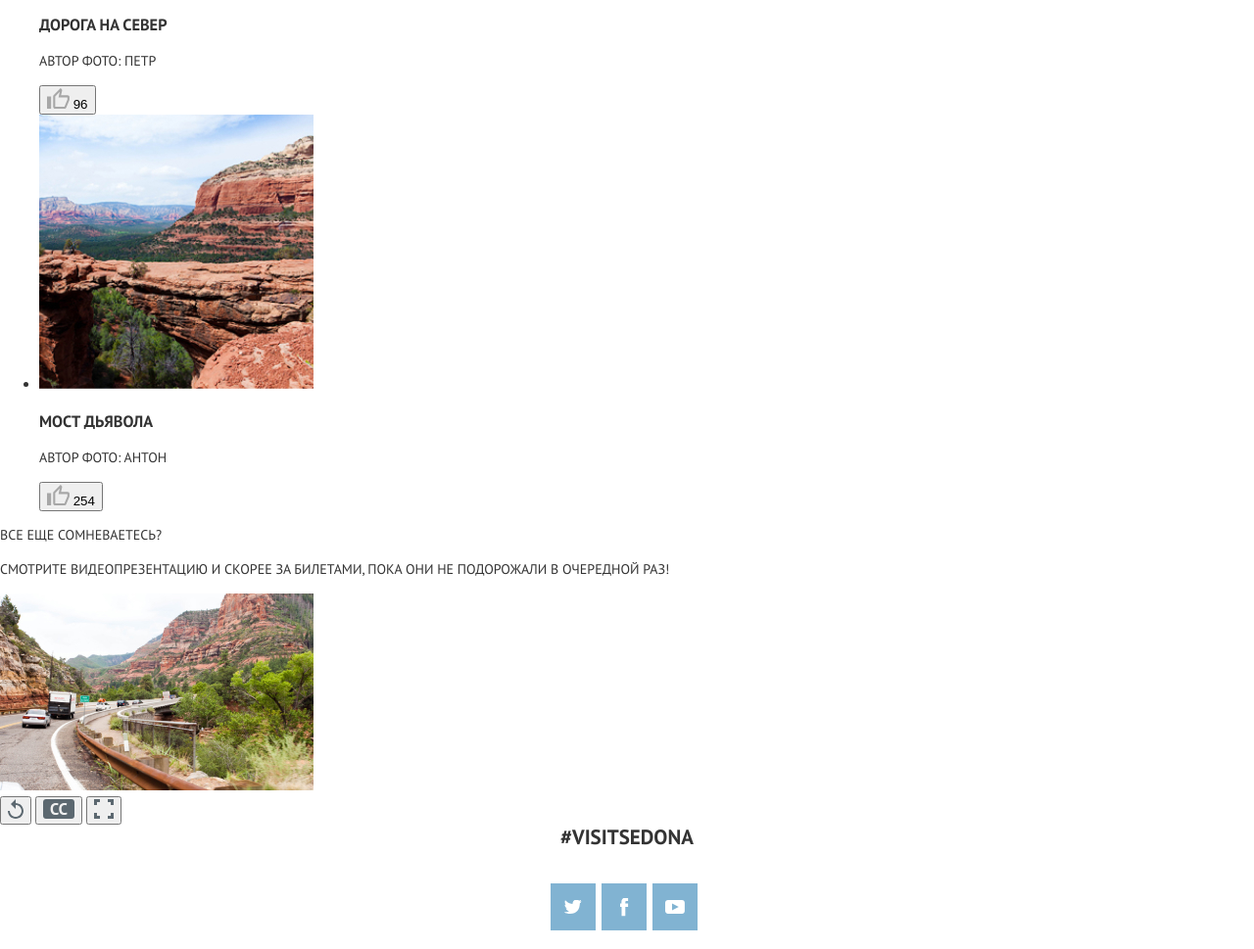
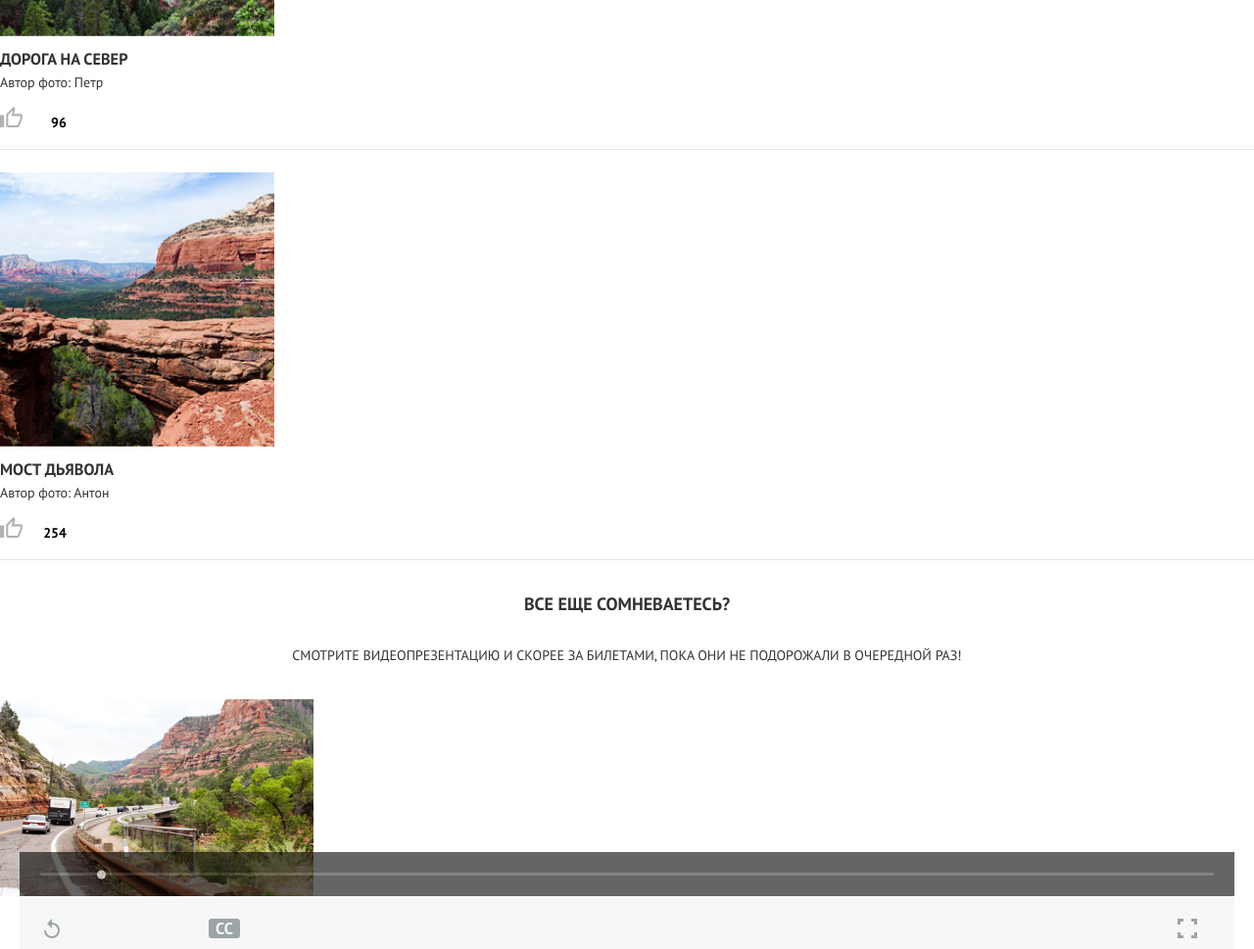
Before and after one commit to marytsigler/1033353-sedona-22, a website: page source/catalog.html in a window 1280 px wide. Shown: the part 1694-2663 px from the top of the page at 98% size. Drawn offline with nearby package versions, Linux system fonts and the light colour scheme; files that its build step writes are made by us from their sources.

Commit message:
Стилизация страницы каталога

```diff
--- a/source/catalog.html
+++ b/source/catalog.html
@@ -9,7 +9,7 @@
   <body class="page__body">
     <header class="page-header">
       <a class="page-header__logo" href="index.html">
-        <img class="page-header__logo-img" src="img/mobile/logotype.svg" width="101" height="84" alt="Логотип Седона">
+        <img class="page-header__logo-img" src="img/mobile/logotype.svg" width="132" height="84" alt="Логотип Седона">
       </a>
       <!-- Навигация /!-->
       <nav class="main-nav">
@@ -49,12 +49,12 @@
         <div class="intro__background intro__background--short">
           <img class="intro__img" src="img/mobile/text-sedona.svg" width="229" height="39" alt="Текст Седона">
         </div>
-        <div class="intro__content promo-content">
+        <div class="intro__content promo-content promo-content__text--catalog">
           <div class="promo-content__wrapper">
             <h1 class="promo-content__title">
               Фото и видео
             </h1>
-            <p class="promo-content__text">
+            <p class="promo-content__text promo-content__text--review">
               Не можете решиться на путешествие из-за курса? Фотографии помогут вам забыть о политике и экономике.
             </p>
           </div>
@@ -70,16 +70,16 @@
               <a class="photo__link" href="#!" >
                 <img class="photo__img" src="img/mobile/catalog1@1x.jpg" width="280" height="280" alt="Фото авто на дороге при закате солнца">
               </a>
-              <div class="photo__description description-photo">
-                <div class="description-photo__content">
-                  <h3 class="description-photo__title">
+              <div class="photo__description">
+                <div class="photo__content">
+                  <h3 class="photo__title">
                     Неродные просторы
                   </h3>
-                  <p class="description-photo__author">
+                  <p class="photo__author">
                     Автор фото: Борис
                   </p>
                 </div>
-                <div class="description-photo__likes">
+                <div class="photo__likes">
                   <button class="button-like" type="button" aria-label="Мне нравится!">
                     <svg class="button-like__icon" width="23" height="21" viewBox="0 0 23 21" fill="none" xmlns="http://www.w3.org/2000/svg">
                       <path opacity="0.3" d="M12.9636 3.78L12.3364 6.825L11.7091 9.45H14.3227H20.8045V11.55C20.8045 11.55 20.8045 11.55 20.8045 11.655L17.7727 18.9H8.36364V8.4L12.9636 3.78ZM2.09091 10.5V18.9V10.5ZM13.8 0L6.9 6.93C6.48182 7.245 6.27273 7.77 6.27273 8.4V18.9C6.27273 20.055 7.21364 21 8.36364 21H17.7727C18.6091 21 19.3409 20.475 19.6545 19.74L22.7909 12.285C22.8955 12.075 22.8955 11.76 22.8955 11.55V9.45H23C23 8.295 22.0591 7.35 20.9091 7.35H14.3227L15.3682 2.52V2.205C15.3682 1.785 15.1591 1.365 14.95 1.05L13.8 0ZM4.18182 8.4H0V21H4.18182V8.4Z" fill="black"/>
@@ -95,16 +95,16 @@
               <a class="photo__link" href="#!" >
                 <img class="photo__img" src="img/mobile/catalog2@1x.jpg" width="280" height="280" alt="Фото кактуса с желтыми цветами">
               </a>
-              <div class="photo__description description-photo">
-                <div class="description-photo__content">
-                  <h3 class="description-photo__title">
+              <div class="photo__description">
+                <div class="photo__content">
+                  <h3 class="photo__title">
                     Местная растительность
                   </h3>
-                  <p class="description-photo__author">
+                  <p class="photo__author">
                     Автор фото: Сергей
                   </p>
                 </div>
-                <div class="description-photo__likes">
+                <div class="photo__likes">
                   <button class="button-like" type="button" aria-label="Мне нравится!">
                     <svg class="button-like__icon" width="23" height="21" viewBox="0 0 23 21" fill="none" xmlns="http://www.w3.org/2000/svg">
                       <path opacity="0.3" d="M12.9636 3.78L12.3364 6.825L11.7091 9.45H14.3227H20.8045V11.55C20.8045 11.55 20.8045 11.55 20.8045 11.655L17.7727 18.9H8.36364V8.4L12.9636 3.78ZM2.09091 10.5V18.9V10.5ZM13.8 0L6.9 6.93C6.48182 7.245 6.27273 7.77 6.27273 8.4V18.9C6.27273 20.055 7.21364 21 8.36364 21H17.7727C18.6091 21 19.3409 20.475 19.6545 19.74L22.7909 12.285C22.8955 12.075 22.8955 11.76 22.8955 11.55V9.45H23C23 8.295 22.0591 7.35 20.9091 7.35H14.3227L15.3682 2.52V2.205C15.3682 1.785 15.1591 1.365 14.95 1.05L13.8 0ZM4.18182 8.4H0V21H4.18182V8.4Z" fill="black"/>
@@ -120,16 +120,16 @@
               <a class="photo__link" href="#!">
                 <img class="photo__img" src="img/mobile/catalog3@1x.jpg" width="280" height="280" alt="Фото дорога ведущая в горы">
               </a>
-              <div class="photo__description description-photo">
-                <div class="description-photo__content">
-                  <h3 class="description-photo__title">
+              <div class="photo__description">
+                <div class="photo__content">
+                  <h3 class="photo__title">
                     Дорога на север
                   </h3>
-                  <p class="description-photo__author">
+                  <p class="photo__author">
                     Автор фото: Петр
                   </p>
                 </div>
-                <div class="description-photo__likes">
+                <div class="photo__likes">
                   <button class="button-like" type="button" aria-label="Мне нравится!">
                     <svg class="button-like__icon" width="23" height="21" viewBox="0 0 23 21" fill="none" xmlns="http://www.w3.org/2000/svg">
                       <path opacity="0.3" d="M12.9636 3.78L12.3364 6.825L11.7091 9.45H14.3227H20.8045V11.55C20.8045 11.55 20.8045 11.55 20.8045 11.655L17.7727 18.9H8.36364V8.4L12.9636 3.78ZM2.09091 10.5V18.9V10.5ZM13.8 0L6.9 6.93C6.48182 7.245 6.27273 7.77 6.27273 8.4V18.9C6.27273 20.055 7.21364 21 8.36364 21H17.7727C18.6091 21 19.3409 20.475 19.6545 19.74L22.7909 12.285C22.8955 12.075 22.8955 11.76 22.8955 11.55V9.45H23C23 8.295 22.0591 7.35 20.9091 7.35H14.3227L15.3682 2.52V2.205C15.3682 1.785 15.1591 1.365 14.95 1.05L13.8 0ZM4.18182 8.4H0V21H4.18182V8.4Z" fill="black"/>
@@ -145,16 +145,16 @@
               <a class="photo__link" href="#!" >
                 <img class="photo__img" src="img/mobile/catalog4@1x.jpg" width="280" height="280" alt="Известная достопримечательность Седоны - Мост дьявола">
               </a>
-              <div class="photo__description description-photo">
-                <div class="description-photo__content">
-                  <h3 class="description-photo__title">
+              <div class="photo__description">
+                <div class="photo__content">
+                  <h3 class="photo__title">
                     Мост дьявола
                   </h3>
-                  <p class="description-photo__author">
+                  <p class="photo__author">
                     Автор фото: Антон
                   </p>
                 </div>
-                <div class="description-photo__likes">
+                <div class="photo__likes">
                   <button class="button-like" type="button" aria-label="Мне нравится!">
                     <svg class="button-like__icon" width="23" height="21" viewBox="0 0 23 21" fill="none" xmlns="http://www.w3.org/2000/svg">
                       <path opacity="0.3" d="M12.9636 3.78L12.3364 6.825L11.7091 9.45H14.3227H20.8045V11.55C20.8045 11.55 20.8045 11.55 20.8045 11.655L17.7727 18.9H8.36364V8.4L12.9636 3.78ZM2.09091 10.5V18.9V10.5ZM13.8 0L6.9 6.93C6.48182 7.245 6.27273 7.77 6.27273 8.4V18.9C6.27273 20.055 7.21364 21 8.36364 21H17.7727C18.6091 21 19.3409 20.475 19.6545 19.74L22.7909 12.285C22.8955 12.075 22.8955 11.76 22.8955 11.55V9.45H23C23 8.295 22.0591 7.35 20.9091 7.35H14.3227L15.3682 2.52V2.205C15.3682 1.785 15.1591 1.365 14.95 1.05L13.8 0ZM4.18182 8.4H0V21H4.18182V8.4Z" fill="black"/>
@@ -184,32 +184,30 @@
           </div>
           <div class="video__presentation">
             <div class="video__play">
-              <img src="img/mobile/video@1x.jpg" width="320" height="201" alt="Картинка-видео презентация о Седоне">
+              <img class="video__img" src="img/mobile/video@1x.jpg" width="320" height="201" alt="Картинка-видео презентация о Седоне">
             </div>
-            <div class="video__controls-panel controls">
+            <div class="video__controls controls">
               <div class="controls__scale">
-                  <div class="controls__bar">
-                  </div>
-                  <div class="controls__toggle" tabindex="0">
-                  </div>
+                <div class="controls__toggle" tabindex="0">
+                </div>
               </div>
               <div class="controls__buttons">
                 <button class="button-control button-control--replay" type="button" aria-label="Повтор видео">
-                  <svg class="button-control__icon" width="16" height="20" viewBox="0 0 16 20" fill="none" xmlns="http://www.w3.org/2000/svg">
-                    <path d="M8 4V0L3 5L8 10V6C11.3 6 14 8.7 14 12C14 15.3 11.3 18 8 18C4.7 18 2 15.3 2 12H0C0 16.4 3.6 20 8 20C12.4 20 16 16.4 16 12C16 7.6 12.4 4 8 4Z" fill="#5C6870"/>
+                  <svg class="button-control__icon" width="16" height="20" viewBox="0 0 16 20" fill="#5C6870" xmlns="http://www.w3.org/2000/svg">
+                    <path d="M8 4V0L3 5L8 10V6C11.3 6 14 8.7 14 12C14 15.3 11.3 18 8 18C4.7 18 2 15.3 2 12H0C0 16.4 3.6 20 8 20C12.4 20 16 16.4 16 12C16 7.6 12.4 4 8 4Z"></path>
                   </svg>
                 </button>
                 <button class="button-control button-control--subtitles" type="button" aria-label="Субтитры">
-                  <svg class="button-control__icon" width="32" height="20" viewBox="0 0 32 20" fill="none" xmlns="http://www.w3.org/2000/svg">
-                    <path d="M29 0H3C1.3 0 0 1.3 0 3V17C0 18.7 1.3 20 3 20H29C30.7 20 32 18.7 32 17V3C32 1.3 30.7 0 29 0ZM14.4 15.9C13.9 16 13.3 16 12.7 16C12 16 11.3 15.9 10.7 15.7C10.1 15.5 9.5 15.1 9.1 14.7C8.7 14.3 8.3 13.6 8 12.8C7.7 12 7.6 11.1 7.6 10C7.6 8.9 7.8 7.9 8.1 7.1C8.4 6.3 8.8 5.7 9.3 5.2C9.8 4.7 10.4 4.4 11 4.2C11.5 4.1 12.2 4 12.8 4C13.5 4 14 4 14.5 4.1C15 4.2 15.3 4.3 15.6 4.4L15.2 6.3C14.9 6.2 14.6 6.1 14.3 6C13.9 6 13.5 6 13 6C12.1 6 11.4 6.3 10.8 7C10.2 7.7 10 8.7 10 10C10 10.6 10.1 11.1 10.2 11.6C10.3 12.1 10.5 12.5 10.8 12.9C11.1 13.2 11.4 13.5 11.8 13.7C12.2 13.9 12.7 14 13.2 14C13.7 14 14.1 14 14.5 13.9C14.8 13.8 15.1 13.7 15.4 13.5L15.9 15.3C15.4 15.6 14.9 15.7 14.4 15.9ZM23.1 15.9C22.6 16 22 16 21.4 16C20.7 16 20 15.9 19.4 15.7C18.8 15.5 18.2 15.1 17.8 14.7C17.3 14.2 16.9 13.6 16.7 12.8C16.4 12 16.3 11.1 16.3 10C16.3 8.9 16.5 7.9 16.8 7.1C17.1 6.3 17.5 5.7 18 5.2C18.5 4.7 19.1 4.4 19.7 4.2C20.2 4.1 20.9 4 21.5 4C22.2 4 22.7 4 23.2 4.1C23.7 4.2 24 4.3 24.3 4.4L23.9 6.3C23.6 6.2 23.3 6.1 23 6C22.6 6 22.2 6 21.7 6C20.8 6 20.1 6.3 19.5 7C18.9 7.7 18.7 8.7 18.7 10C18.7 10.6 18.8 11.1 18.9 11.6C19 12.1 19.2 12.5 19.5 12.9C19.8 13.2 20.1 13.5 20.5 13.7C20.9 13.9 21.4 14 21.9 14C22.4 14 22.8 14 23.2 13.9C23.5 13.8 23.8 13.7 24.1 13.5L24.6 15.3C24.1 15.6 23.6 15.7 23.1 15.9Z" fill="#5C6870"/>
+                  <svg class="button-control__icon" width="32" height="20" viewBox="0 0 32 20" fill="#5C6870" xmlns="http://www.w3.org/2000/svg">
+                    <path d="M29 0H3C1.3 0 0 1.3 0 3V17C0 18.7 1.3 20 3 20H29C30.7 20 32 18.7 32 17V3C32 1.3 30.7 0 29 0ZM14.4 15.9C13.9 16 13.3 16 12.7 16C12 16 11.3 15.9 10.7 15.7C10.1 15.5 9.5 15.1 9.1 14.7C8.7 14.3 8.3 13.6 8 12.8C7.7 12 7.6 11.1 7.6 10C7.6 8.9 7.8 7.9 8.1 7.1C8.4 6.3 8.8 5.7 9.3 5.2C9.8 4.7 10.4 4.4 11 4.2C11.5 4.1 12.2 4 12.8 4C13.5 4 14 4 14.5 4.1C15 4.2 15.3 4.3 15.6 4.4L15.2 6.3C14.9 6.2 14.6 6.1 14.3 6C13.9 6 13.5 6 13 6C12.1 6 11.4 6.3 10.8 7C10.2 7.7 10 8.7 10 10C10 10.6 10.1 11.1 10.2 11.6C10.3 12.1 10.5 12.5 10.8 12.9C11.1 13.2 11.4 13.5 11.8 13.7C12.2 13.9 12.7 14 13.2 14C13.7 14 14.1 14 14.5 13.9C14.8 13.8 15.1 13.7 15.4 13.5L15.9 15.3C15.4 15.6 14.9 15.7 14.4 15.9ZM23.1 15.9C22.6 16 22 16 21.4 16C20.7 16 20 15.9 19.4 15.7C18.8 15.5 18.2 15.1 17.8 14.7C17.3 14.2 16.9 13.6 16.7 12.8C16.4 12 16.3 11.1 16.3 10C16.3 8.9 16.5 7.9 16.8 7.1C17.1 6.3 17.5 5.7 18 5.2C18.5 4.7 19.1 4.4 19.7 4.2C20.2 4.1 20.9 4 21.5 4C22.2 4 22.7 4 23.2 4.1C23.7 4.2 24 4.3 24.3 4.4L23.9 6.3C23.6 6.2 23.3 6.1 23 6C22.6 6 22.2 6 21.7 6C20.8 6 20.1 6.3 19.5 7C18.9 7.7 18.7 8.7 18.7 10C18.7 10.6 18.8 11.1 18.9 11.6C19 12.1 19.2 12.5 19.5 12.9C19.8 13.2 20.1 13.5 20.5 13.7C20.9 13.9 21.4 14 21.9 14C22.4 14 22.8 14 23.2 13.9C23.5 13.8 23.8 13.7 24.1 13.5L24.6 15.3C24.1 15.6 23.6 15.7 23.1 15.9Z"></path>
                   </svg>
                 </button>
                 <button class="button-control button-control--fullscreen" type="button" aria-label="На весь экран">
-                  <svg class="button-control__icon" width="20" height="20" viewBox="0 0 20 20" fill="none" xmlns="http://www.w3.org/2000/svg">
-                    <path d="M0 0V3V6H3V3H6V0H3H0Z" fill="#5C6870"/>
-                    <path d="M3 14H0V17V20H3H6V17H3V14Z" fill="#5C6870"/>
-                    <path d="M17 0H14V3H17V6H20V3V0H17Z" fill="#5C6870"/>
-                    <path d="M17 17H14V20H17H20V17V14H17V17Z" fill="#5C6870"/>
+                  <svg class="button-control__icon" width="20" height="20" viewBox="0 0 20 20" fill="#5C6870" xmlns="http://www.w3.org/2000/svg">
+                    <path d="M0 0V3V6H3V3H6V0H3H0Z"></path>
+                    <path d="M3 14H0V17V20H3H6V17H3V14Z"></path>
+                    <path d="M17 0H14V3H17V6H20V3V0H17Z"></path>
+                    <path d="M17 17H14V20H17H20V17V14H17V17Z"></path>
                   </svg>
                 </button>
               </div>
--- /dev/null
+++ b/source/less/blocks/button-control.less
@@ -0,0 +1,32 @@
+.button-control {
+  border: 0;
+  padding: 0;
+  width: 35px;
+  height: 35px;
+  background-color: transparent;
+  cursor: pointer;
+}
+
+.button-control--replay {
+  margin-right: 133px;
+}
+
+.button-control--subtitles {
+  margin-right: 31px;
+}
+
+.button-control--fullscreen {
+  margin-left: auto;
+}
+
+.button-control__icon {
+  display: block;
+
+  &:hover {
+    fill: @control-hover; //здесь цвет светлее, хоть указала в fill в svg
+  }
+
+  &:active {
+    opacity: 0.3;
+  }
+}
--- /dev/null
+++ b/source/less/blocks/button-like.less
@@ -0,0 +1,14 @@
+.button-like {
+  font-family: "PT Sans", "Arial", sans-serif;
+  background-color: transparent;
+  line-height: 24px;
+  font-weight: 700;
+  font-size: 14px;
+  border: 0;
+  cursor: pointer;
+  padding: 0;
+  display: flex;
+  justify-content: space-between;
+  align-items: baseline;
+  width: 68px;
+}
--- /dev/null
+++ b/source/less/blocks/controls.less
@@ -0,0 +1,37 @@
+.controls {
+  background-color: @basic-black;
+  opacity: 0.6;
+  height: 45px;
+}
+
+.controls__scale {
+  position: relative;
+  margin: 21px;
+  height: 3px;
+  background-color: @white-light;
+}
+
+.controls__toggle {
+  position: absolute;
+  width: 9px;
+  height: 9px;
+  border-radius: 50%;
+  background-color: @basic-white;
+  cursor: pointer;
+  padding: 0;
+  top: 50%;
+  left: 58px;
+  transform: translateY(-50%);
+}
+
+.controls__buttons {
+  position: absolute;
+  background-color: @grey-normal;
+  display: flex;
+  left: 0;
+  right: 0;
+  align-items: center;
+  min-height: 66px;
+  padding-left: 25px;
+  padding-right: 23px;
+}
--- /dev/null
+++ b/source/less/blocks/photo.less
@@ -0,0 +1,44 @@
+.photo {
+  margin-bottom: 32px;
+}
+
+.photo__list {
+  list-style: none;
+  padding: 0;
+  margin: 0;
+}
+
+.photo__item {
+  border-bottom: 1px solid @object-disabled-grey;
+  margin-bottom: 23px;
+  padding-bottom: 15px;
+}
+
+.photo__link {
+  display: block;
+}
+
+.photo__img {
+  margin-bottom: 11px;
+  display: block;
+  width: 280px;
+  height: 280px;
+}
+
+.photo__description {
+  line-height: 24px;
+}
+
+.photo__content {
+  margin-bottom: 13px;
+}
+
+.photo__title {
+  margin: 0;
+  font-weight: 700;
+}
+
+.photo__author {
+  margin: 0;
+  text-transform: none;
+}
--- a/source/less/blocks/promo-content.less
+++ b/source/less/blocks/promo-content.less
@@ -23,6 +23,10 @@
   line-height: 26px;
 }
 
+.promo-content__text--catalog {
+  padding-bottom: 20px;
+}
+
 .promo-content__text--review {
   line-height: 24px;
 }
--- /dev/null
+++ b/source/less/blocks/video.less
@@ -0,0 +1,40 @@
+.video {
+  margin-bottom: 144px;
+}
+
+.video__content {
+  text-align: center;
+  margin-bottom: 33px;
+}
+
+.video__title {
+  margin: 0;
+  margin-bottom: 27px;
+  font-weight: 700;
+  font-size: 18px;
+  line-height: 26px;
+}
+
+.video__text {
+  margin: 0;
+  line-height: 24px;
+}
+
+.video__presentation {
+  position: relative;
+}
+
+.video__img {
+  display: block;
+  width: 320px;
+  height: 201px;
+}
+
+.video__controls {
+  position: absolute;
+  left: 0;
+  right: 0;
+  bottom: 0;
+  margin-left: 20px;
+  margin-right: 20px;
+}
--- a/source/less/global/global.less
+++ b/source/less/global/global.less
@@ -3,11 +3,6 @@
 *::before,
 *::after {	/*Для всех элементов */
   box-sizing: border-box;
-}
-
-img {
-  max-width: 100%;
-  height: auto;
 }
 
 .visually-hidden {
--- a/source/less/global/variables.less
+++ b/source/less/global/variables.less
@@ -35,3 +35,7 @@
 //Menu desktop
 @menu-current: #766357;
 @menu-current-hover: #604E43;
+
+//
+@control-normal: #5C6870;
+@control-hover: #333333;  //down -  opacity 0.3
--- a/source/less/style.less
+++ b/source/less/style.less
@@ -20,3 +20,8 @@
 @import "blocks/feedback.less";
 @import "blocks/item-radio.less";
 @import "blocks/item-checkbox.less";
+@import "blocks/photo.less";
+@import "blocks/button-like.less";
+@import "blocks/video.less";
+@import "blocks/controls.less";
+@import "blocks/button-control.less";
```
Also changed, not shown: source/form.html (+4 -4 lines), source/less/blocks/item-checkbox.less (+14 -4 lines), source/less/blocks/item-radio.less (+14 -4 lines).
